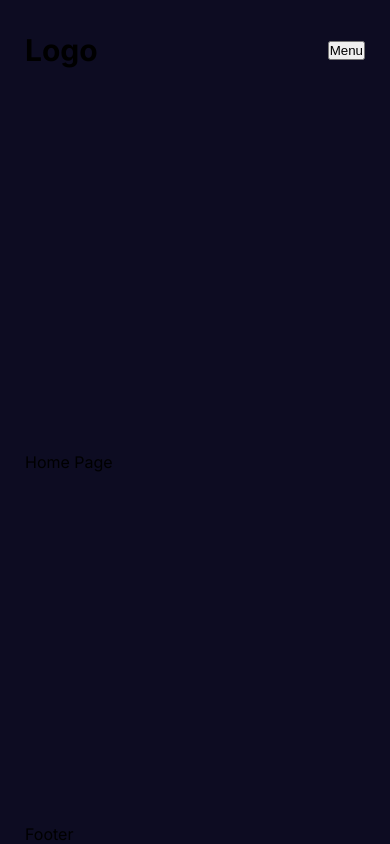
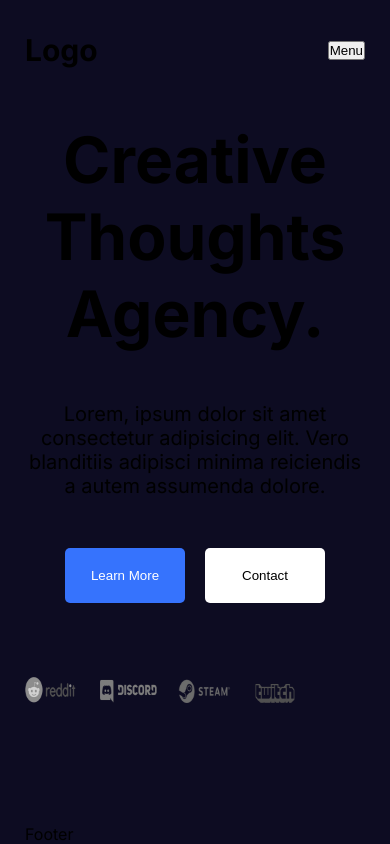
Before and after one commit to DenisDK/Full-stack-Website, a Next.js app: page / in a window 390 px wide. Built offline with nearby package versions, Linux system fonts and the light colour scheme; grey boxes are pictures that could not be loaded.

Commit message:
Create Home page

```diff
--- /dev/null
+++ b/src/app/about/about.module.css
@@ -0,0 +1,63 @@
+.container {
+   display: flex;
+   gap: 100px;
+ }
+
+ .textContainer {
+   flex: 1;
+   display: flex;
+   flex-direction: column;
+   gap: 50px;
+ }
+
+ .subtitle{
+   color:var(--btn)
+ }
+
+ .title{
+   font-size: 54px;
+ }
+
+ .desc{
+   font-size: 20px;
+   font-weight: 300;
+ }
+
+ .boxes{
+   display: flex;
+   align-items: center;
+   justify-content: space-between;
+ }
+
+ .box{
+   display: flex;
+   flex-direction: column;
+   gap: 10px;
+ }
+
+ .box h1{
+   color: var(--btn);
+ }
+
+ .imgContainer {
+   flex: 1;
+   position: relative;
+   /* width: 100%;
+   height: 500px; */
+ }
+
+ .img{
+   object-fit: contain;
+ }
+
+ @media (max-width: 768px) {
+   .container {
+     flex-direction: column;
+     text-align: center;
+   }
+
+   .boxes{
+     flex-direction: column;
+     gap: 50px;
+   }
+ }
--- /dev/null
+++ b/src/app/home.module.css
@@ -0,0 +1,84 @@
+.container {
+   display: flex;
+   gap: 100px;
+ }
+
+ .textContainer {
+   flex: 1;
+   display: flex;
+   flex-direction: column;
+   gap: 50px;
+ }
+
+ .title{
+   font-size: 96px;
+ }
+
+ .desc{
+   font-size: 20px;
+ }
+
+ .buttons{
+   display: flex;
+   gap: 20px;
+ }
+
+ .button{
+   padding: 20px;
+   min-width: 120px;
+   cursor: pointer;
+   border: none;
+   border-radius: 5px;
+   transition: .3s;
+ }
+
+ .button:first-child{
+   background-color: var(--btn);
+   color: var(--text);
+ }
+
+ .button:first-child:hover {
+   background-color: #2457cf;
+ }
+
+ .button:last-child {
+   background: white;
+   color: black;
+ }
+
+ .button:last-child:hover {
+   background: rgb(211, 210, 210);
+ }
+
+ .brands{
+   width: 500px;
+   height: 50px;
+   position: relative;
+   filter: grayscale(1);
+ }
+
+ .imgContainer {
+   flex: 1;
+   position: relative;
+ }
+
+ @media (max-width: 1024px) {
+   .container {
+     flex-direction: column;
+     text-align: center;
+   }
+
+   .buttons{
+     justify-content: center;
+   }
+ }
+
+ @media (max-width: 768px) {
+   .title {
+     font-size: 64px;
+   }
+
+   .brands{
+     width: 100%;
+   }
+ }
--- a/src/app/page.jsx
+++ b/src/app/page.jsx
@@ -1,3 +1,41 @@
+import Image from "next/image";
+import styles from "./home.module.css";
+
 export default function Home() {
-  return <div>Home Page</div>;
+  return (
+    <div className={styles.container}>
+      <div className={styles.textContainer}>
+        <h1 className={styles.title}>Creative Thoughts Agency.</h1>
+        <p className={styles.desc}>
+          Lorem, ipsum dolor sit amet consectetur adipisicing elit. Vero
+          blanditiis adipisci minima reiciendis a autem assumenda dolore.
+        </p>
+        <div className={styles.buttons}>
+          <button className={styles.button}>Learn More</button>
+          <button className={styles.button}>Contact</button>
+        </div>
+        <div className={styles.brands}>
+          <Image
+            src="/brands.png"
+            alt="brands"
+            fill
+            // className={styles.brandImg}
+            sizes="(max-width: 768px) 100vw, (max-width: 1200px) 50vw, 33vw"
+          />
+        </div>
+      </div>
+      <div className={styles.imgContainer}>
+        <Image
+          src="/hero.gif"
+          alt="hero"
+          //  width={668}
+          //  height={651}
+          fill
+          sizes="(max-width: 768px) 100vw, (max-width: 1200px) 50vw, 33vw"
+          priority={true} // {false} | {true}
+          //  className={styles.imgContainer}
+        />
+      </div>
+    </div>
+  );
 }
--- a/src/components/navbar/Navbar.jsx
+++ b/src/components/navbar/Navbar.jsx
@@ -1,11 +1,14 @@
 import React from "react";
 import { Links } from "./links/Links";
 import styles from "./navbar.module.css";
+import Link from "next/link";
 
 export const Navbar = () => {
   return (
     <div className={styles.container}>
-      <div className={styles.logo}>Logo</div>
+      <Link href="/" className={styles.logo}>
+        Logo
+      </Link>
       <div className="">
         <Links />
       </div>
```
Also changed, not shown: src/app/about/page.jsx (+15 -1 lines).
